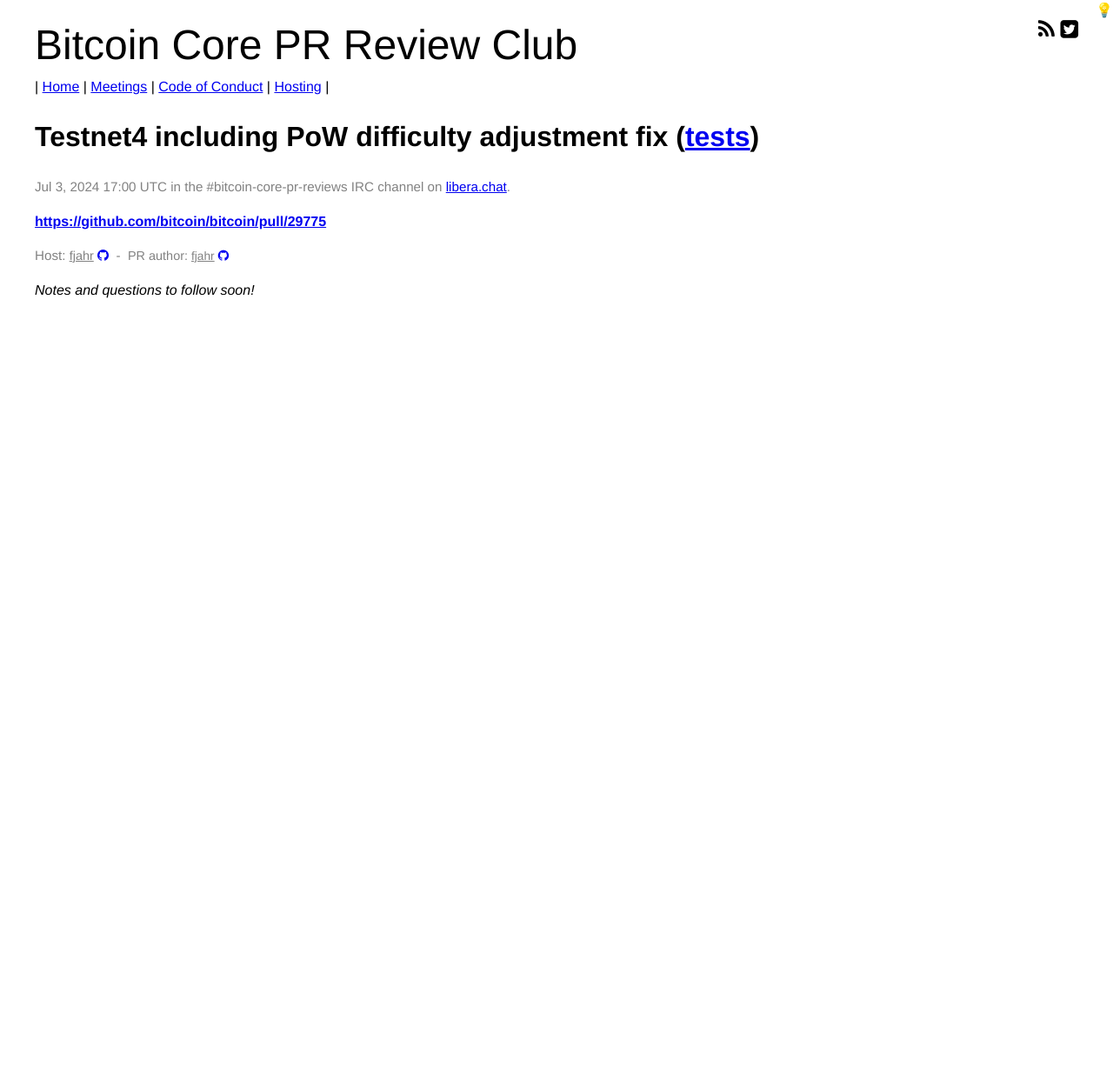
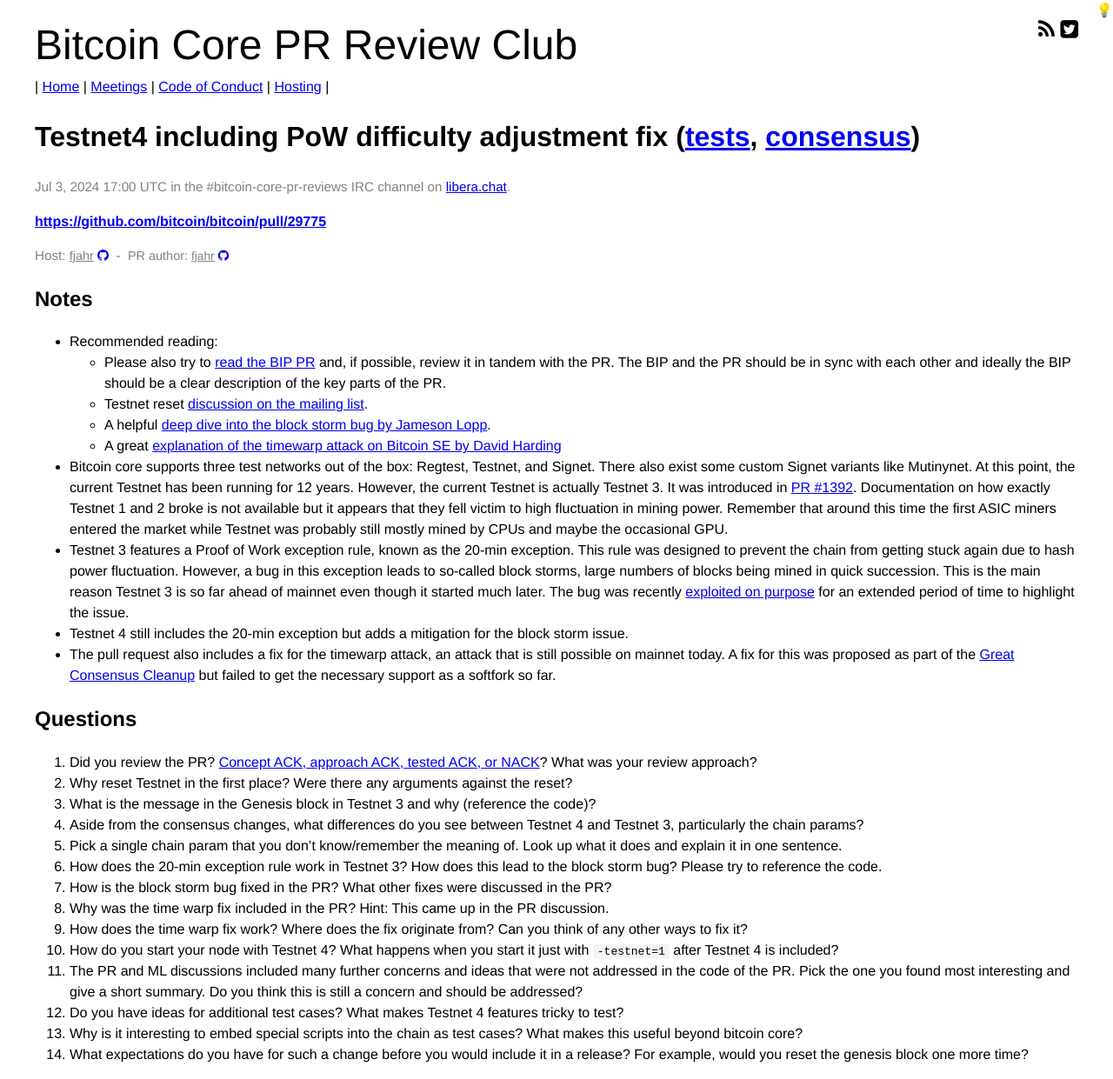
Before and after one commit to bitcoin-core-review-club/website, a Jekyll site: the page built from _posts/2024-07-03-#29775.md, in a window 1280 px wide. Shown: the whole page at 87% size. Built offline with Jekyll 4.4.1, drawn with Linux system fonts in a browser that asks for light colours; before the commit the page ends 916 px from its top, so only the background shows below that.

Commit message:
Add notes and questions for #29775 (Testnet 4)

```diff
--- a/_posts/2024-07-03-#29775.md
+++ b/_posts/2024-07-03-#29775.md
@@ -4,24 +4,40 @@
 title: "Testnet4 including PoW difficulty adjustment fix"
 pr: 29775
 authors: [fjahr]
-components: ["tests"]
+components: ["tests", "consensus"]
 host: fjahr
 status: upcoming
 commit:
 ---
 
-_Notes and questions to follow soon!_
-
-<!-- TODO: Before meeting, add notes and questions
 ## Notes
 
-
+- Recommended reading:
+    - Please also try to [read the BIP PR](https://github.com/bitcoin/bips/pull/1601) and, if possible, review it in tandem with the PR. The BIP and the PR should be in sync with each other and ideally the BIP should be a clear description of the key parts of the PR.
+    - Testnet reset [discussion on the mailing list](https://groups.google.com/g/bitcoindev/c/9bL00vRj7OU).
+    - A helpful [deep dive into the block storm bug by Jameson Lopp](https://blog.lopp.net/the-block-storms-of-bitcoins-testnet/).
+    - A great [explanation of the timewarp attack on Bitcoin SE by David Harding](https://bitcoin.stackexchange.com/questions/75831/what-is-time-warp-attack-and-how-does-it-work-in-general/75834#75834)
+- Bitcoin core supports three test networks out of the box: Regtest, Testnet, and Signet. There also exist some custom Signet variants like Mutinynet. At this point, the current Testnet has been running for 12 years. However, the current Testnet is actually Testnet 3. It was introduced in [PR #1392](https://github.com/bitcoin/bitcoin/pull/1392). Documentation on how exactly Testnet 1 and 2 broke is not available but it appears that they fell victim to high fluctuation in mining power. Remember that around this time the first ASIC miners entered the market while Testnet was probably still mostly mined by CPUs and maybe the occasional GPU.
+- Testnet 3 features a Proof of Work exception rule, known as the 20-min exception. This rule was designed to prevent the chain from getting stuck again due to hash power fluctuation. However, a bug in this exception leads to so-called block storms, large numbers of blocks being mined in quick succession. This is the main reason Testnet 3 is so far ahead of mainnet even though it started much later. The bug was recently [exploited on purpose](https://www.ccn.com/news/crypto/bitcoin-testnet-could-need-reset-13-years-jameson-lopp-griefing/) for an extended period of time to highlight the issue.
+- Testnet 4 still includes the 20-min exception but adds a mitigation for the block storm issue.
+- The pull request also includes a fix for the timewarp attack, an attack that is still possible on mainnet today. A fix for this was proposed as part of the [Great Consensus Cleanup](https://bitcoinops.org/en/topics/consensus-cleanup-soft-fork/) but failed to get the necessary support as a softfork so far.
 
 ## Questions
 
 1. Did you review the PR? [Concept ACK, approach ACK, tested ACK, or NACK](https://github.com/bitcoin/bitcoin/blob/master/CONTRIBUTING.md#peer-review)? What was your review approach?
--->
-
+2. Why reset Testnet in the first place? Were there any arguments against the reset?
+3. What is the message in the Genesis block in Testnet 3 and why (reference the code)?
+4. Aside from the consensus changes, what differences do you see between Testnet 4 and Testnet 3, particularly the chain params?
+5. Pick a single chain param that you don't know/remember the meaning of. Look up what it does and explain it in one sentence.
+6. How does the 20-min exception rule work in Testnet 3? How does this lead to the block storm bug? Please try to reference the code.
+7. How is the block storm bug fixed in the PR? What other fixes were discussed in the PR?
+8. Why was the time warp fix included in the PR? Hint: This came up in the PR discussion.
+9. How does the time warp fix work? Where does the fix originate from? Can you think of any other ways to fix it?
+10. How do you start your node with Testnet 4? What happens when you start it just with `-testnet=1` after Testnet 4 is included?
+11. The PR and ML discussions included many further concerns and ideas that were not addressed in the code of the PR. Pick the one you found most interesting and give a short summary. Do you think this is still a concern and should be addressed?
+12. Do you have ideas for additional test cases? What makes Testnet 4 features tricky to test?
+13. Why is it interesting to embed special scripts into the chain as test cases? What makes this useful beyond bitcoin core?
+14. What expectations do you have for such a change before you would include it in a release? For example, would you reset the genesis block one more time?
 
 <!-- TODO: After a meeting, uncomment and add meeting log between the irc tags
 ## Meeting Log
```
